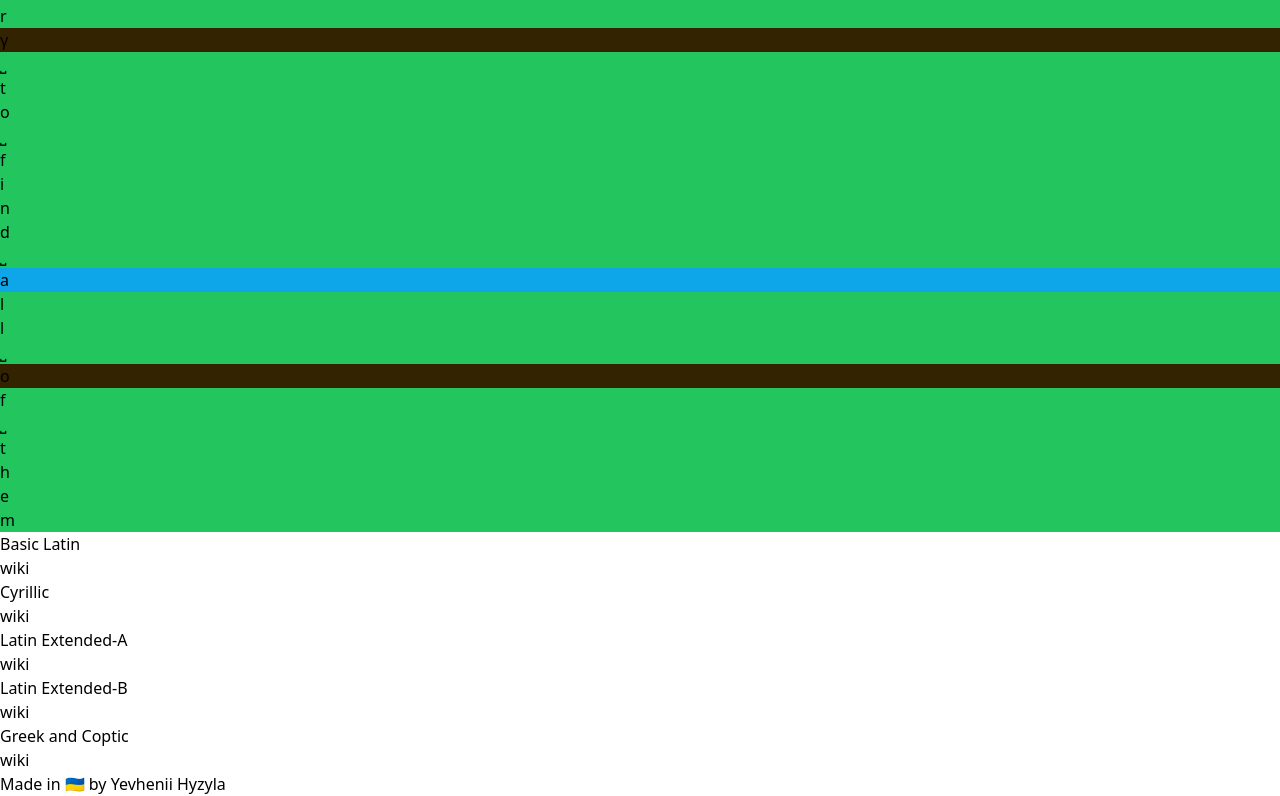
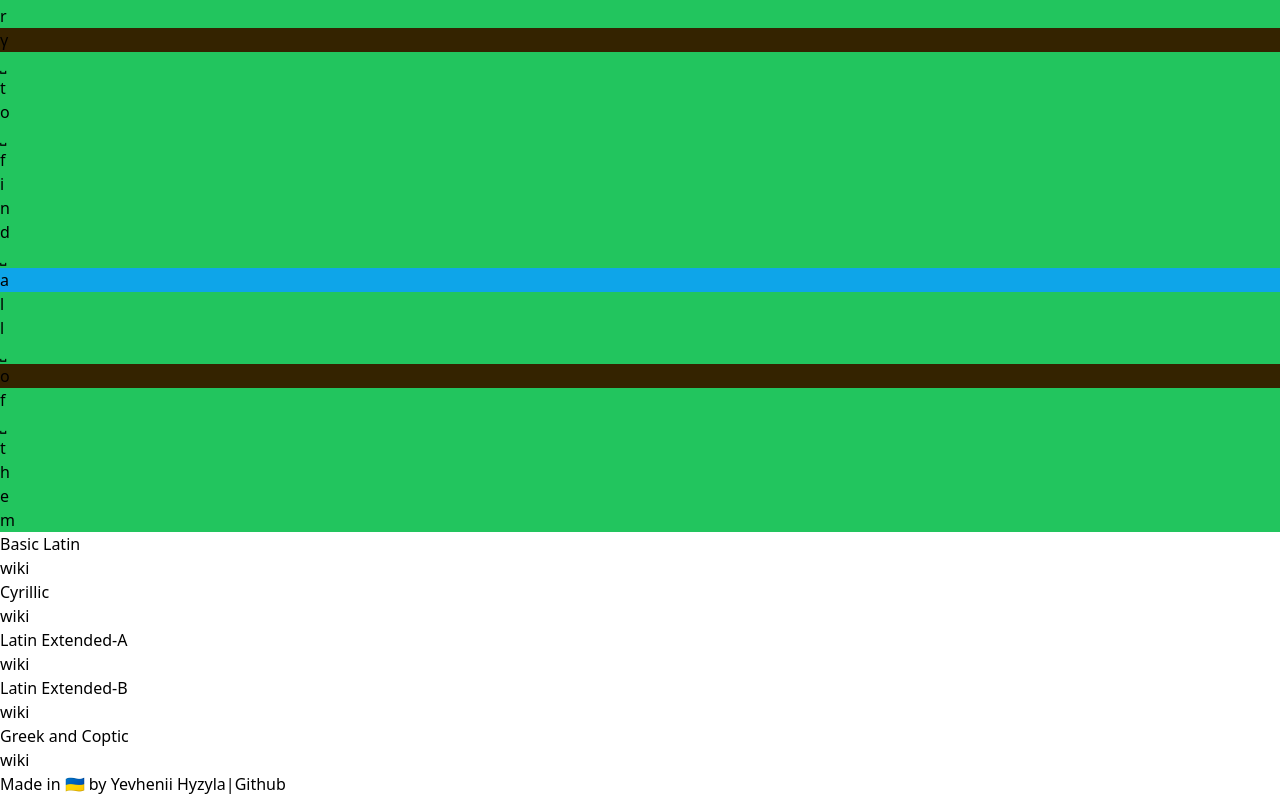
Before and after one commit to hyzyla/chardetector, a Next.js app: page / in a window 1280 px wide. Shown: the part 1226-2022 px from the top of the page. Built offline with nearby package versions, Linux system fonts and the light colour scheme; a web font is replaced by a local one.

Commit message:
Add link to github 🌵

```diff
--- a/pages/index.tsx
+++ b/pages/index.tsx
@@ -178,6 +178,15 @@ const Home: NextPage = () => {
                 >
                   Yevhenii Hyzyla
                 </a>
+                <span className="px-2 text-sm text-gray-300">|</span>
+                <a
+                  href="https://github.com/hyzyla/chardetector"
+                  target="_blank"
+                  rel="noopener noreferrer"
+                  className="text-blue-500"
+                >
+                  Github
+                </a>
               </div>
             </div>
           </div>
```
